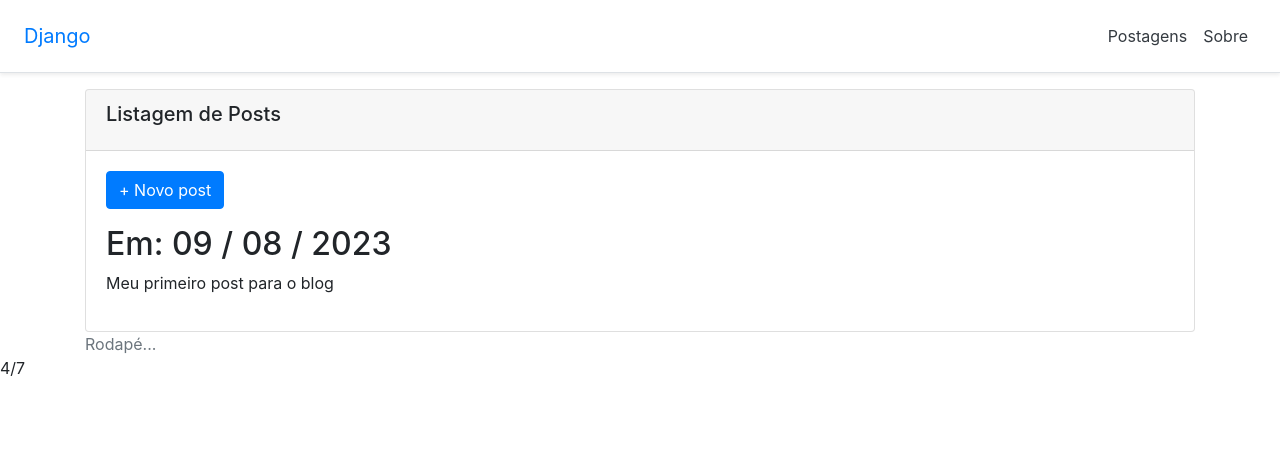
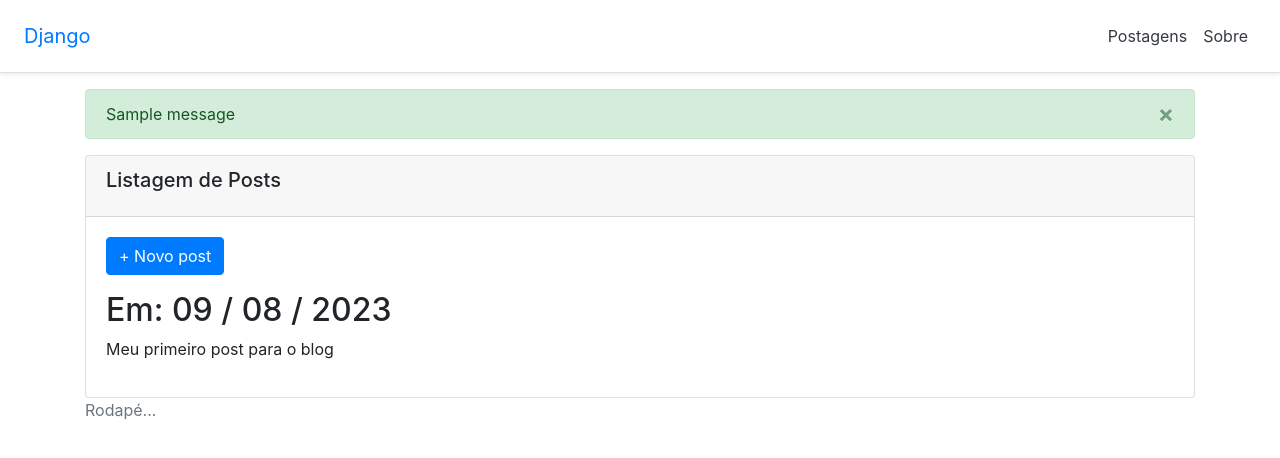
Before and after one commit to heloisesantosIF/django-blog, a Django app: page /posts in a window 1280 px wide. Shown: the top 458 px of the page. Run offline with Django 4.2, Linux system fonts and the light colour scheme; data comes from the database, SQL or seed files in the repository; tables that the repository leaves empty hold one stand-in row (values such as "Sample post"); one stand-in notice (Sample message) is shown; some libraries are stand-ins or nearby versions.

Commit message:
Inclui flash messages

```diff
--- a/blog/views.py
+++ b/blog/views.py
@@ -8,6 +8,7 @@ from django.shortcuts import render, get_object_or_404
 from django.core.serializers.json import DjangoJSONEncoder
 from django.http import HttpResponse
 from django.views.generic import DetailView, ListView, TemplateView
+from django.contrib import messages
 #oq é nosso
 from blog.models import Post
 from blog.forms import PostModelForm
@@ -65,8 +66,14 @@ class PostCreateView(CreateView):
     model = Post
     template_name = 'post/post_form.html'
     #fields = ('body_text', )
-    success_url = reverse_lazy('posts_list')
+    success_url = reverse_lazy('posts_all')
+    # fields = ('body_text', )
     form_class = PostModelForm
+    success_message = 'Postagem salva com sucesso.'
+
+    def form_valid(self, request, *args, **kwargs):
+        messages.success(self.request, self.success_message)
+        return super(PostCreateView, self).form_valid(request, *args, **kwargs)
 
 @csrf_exempt
 def create_post(request):
--- a/templates/_layout1.html
+++ b/templates/_layout1.html
@@ -25,6 +25,7 @@ Djago Framework
 {% endblock %}
 {% block main %}
 <div class="container">
+    {% include 'messages.html' %}
     {% block content %}
     <p>Conteúdo padrão...</p>
     {% endblock content %}
@@ -43,6 +44,6 @@ Djago Framework
 <script src="https://cdn.jsdelivr.net/npm/popper.js@1.16.0/dist/umd/popper.min.js"></script>
 <script src="https://stackpath.bootstrapcdn.com/bootstrap/4.4.1/js/bootstrap.min.js"></script>
 <!-- JS do Projeto -->
-4/7
+
 <script src="{% static 'js/base.js' %}"></script>
 {% endblock %}
--- /dev/null
+++ b/templates/messages.html
@@ -0,0 +1,10 @@
+{% for message in messages %}
+<div class="container-fluid p-0">
+    <div class="alert {{ message.tags }} alert-dismissible" role="alert" >
+        <button type="button" class="close" data-dismiss="alert" aria-label="Close">
+            <span aria-hidden="True">&times;</span>
+        </button>
+            {{ message }}
+        </div>
+    </div>
+{% endfor %}
```
Also changed, not shown: webapp/settings.py (+9 -0 lines).
